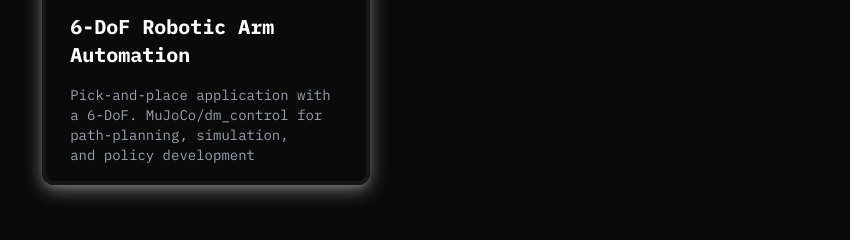
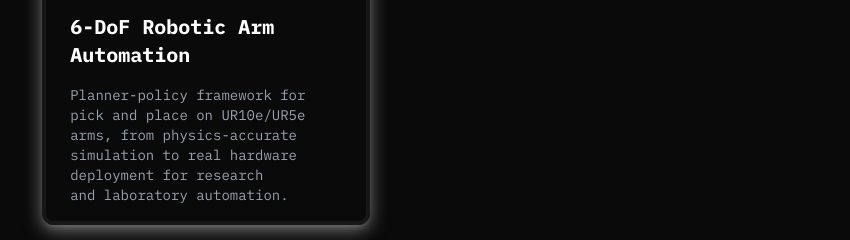
Before and after one commit to ssun5/ssun5.github.io, an Eleventy site: page src/index.md in a window 1280 px wide. Shown: the part 2437-2677 px from the top of the page, 137-987 px from the left. Built offline with nearby package versions, Linux system fonts and the light colour scheme; Eleventy itself is replaced by a stand-in of ours; files that its build step writes are made by us from their sources.

Commit message:
updated caption for robot arm card on home page

```diff
--- a/src/index.md
+++ b/src/index.md
@@ -90,7 +90,7 @@ This website is under active development.
   { image: '/assets/img/tetris/tetris_cover.jpg', title: 'Autonomous Tetris Agent', caption: 'In this project, I use reinforcement learning techniques to train a computer agent to play the game of Tetris.', url: '/posts/tetris'},
   { image: '/assets/img/cg_walker/x1_orbit_fine.png', title: 'Bipedal Compass-Gait Walker', caption: 'Deriving EOMs with Newton-Euler and Lagrangian mechanics. Observing limit-cycles, bifurcation, and chaos.', url: '/posts/cg_walker'},
   { image: '/assets/img/visual_tactile/digit_hand.png', title: 'Closing the Loop: Visual-Tactile Feedback for Robotic Grippers', caption: 'Why high-fidelity touch is the next bottleneck for dexterous robots, and what insect compound eyes have to do with it', url: '/posts/visual_tactile'},
-  { image: '/assets/img/mujoco/mid_frame.png', title: '6-DoF Robotic Arm Automation', caption: 'Pick-and-place application with a 6-DoF. MuJoCo/dm_control for path-planning, simulation, and policy development', url: '/posts/mujoco_ur10e'}
+  { image: '/assets/img/mujoco/mid_frame.png', title: '6-DoF Robotic Arm Automation', caption: 'Planner-policy framework for pick and place on UR10e/UR5e arms, from physics-accurate simulation to real hardware deployment for research and laboratory automation.', url: '/posts/mujoco_ur10e'}
 ] %}
 
 {% from "cards.njk" import render_cards %}
```
